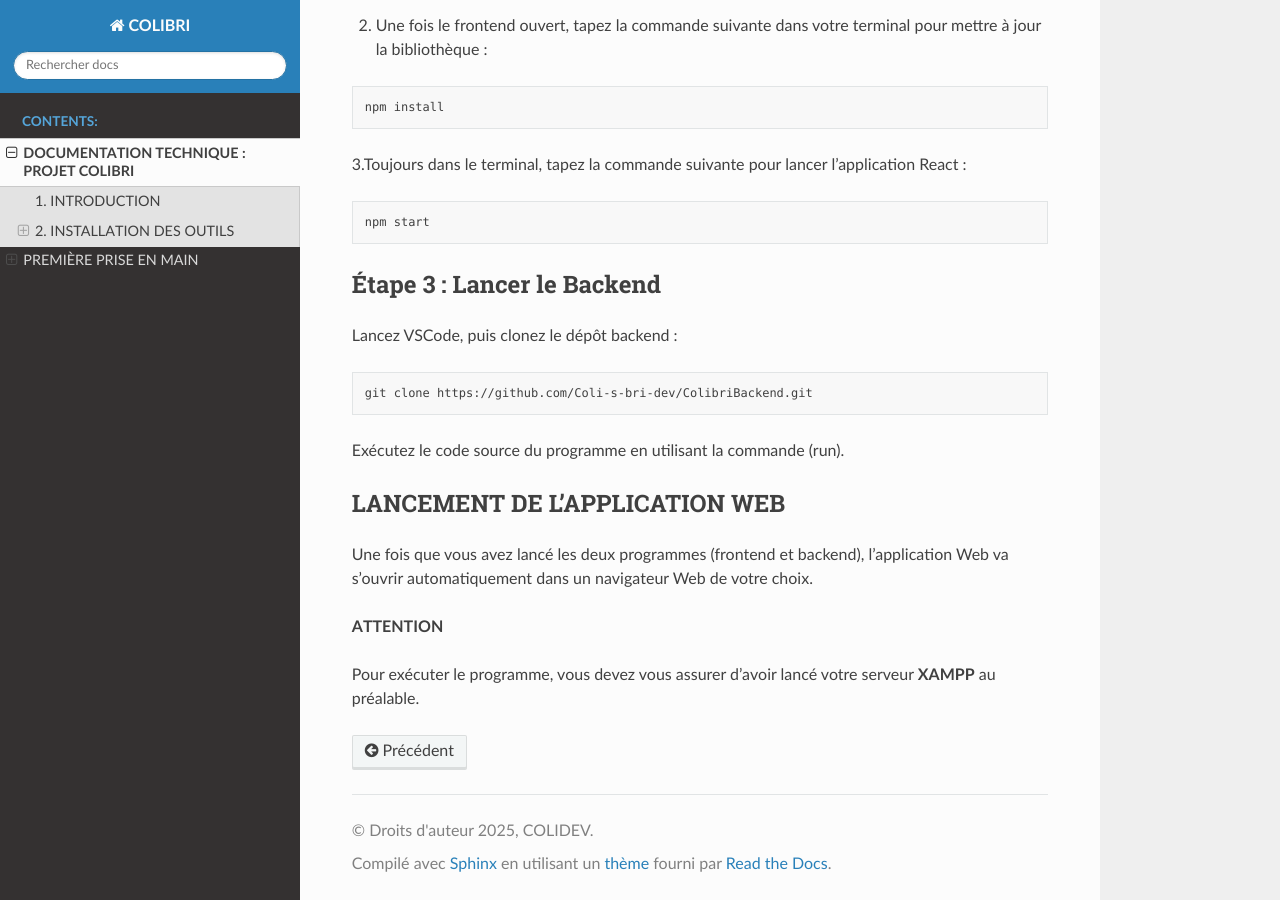
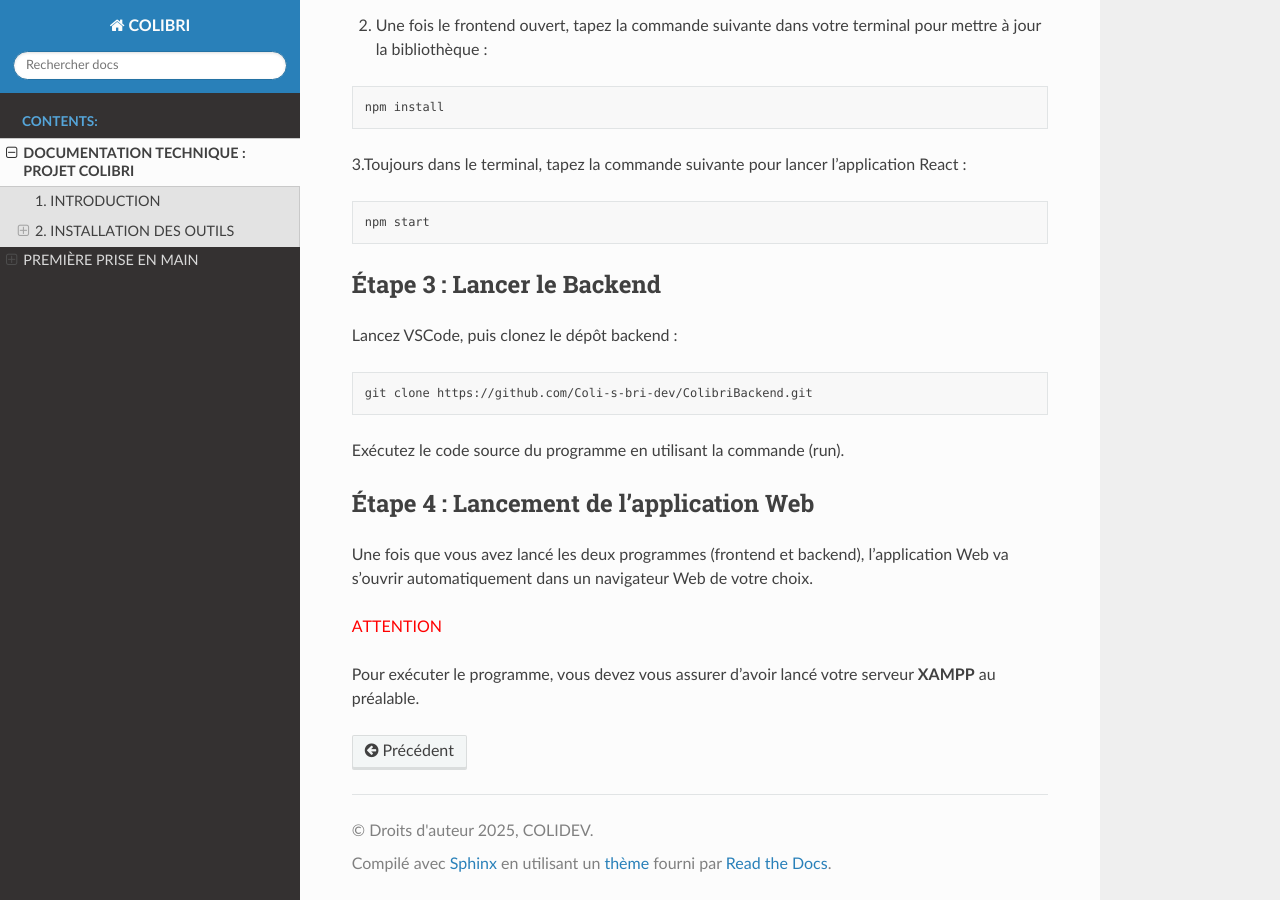
Before and after one commit to Nicole8001/docs, a Sphinx documentation site: the page built from docs/source/my-first-post.md, in a window 1280 px wide and 900 px high, scrolled down 1771 px. Built offline with Sphinx 7.4.7 and the Read the Docs theme 3.1.0, drawn with Linux system fonts in a browser that asks for light colours.

Commit message:
Update my-first-post.md

```diff
--- a/docs/source/my-first-post.md
+++ b/docs/source/my-first-post.md
@@ -74,10 +74,10 @@ git clone https://github.com/Coli-s-bri-dev/ColibriBackend.git
 
 Exécutez le code source du programme en utilisant la commande (run).
 
-## LANCEMENT DE L'APPLICATION WEB
+## Étape 4 : Lancement de l'application Web
 
 Une fois que vous avez lancé les deux programmes (frontend et backend), l'application Web va s’ouvrir automatiquement dans un navigateur Web de votre choix.
 
- **ATTENTION**
+ <span style="color: red;">ATTENTION</span>
 
 Pour exécuter le programme, vous devez vous assurer d'avoir lancé votre serveur **XAMPP** au préalable.
```
